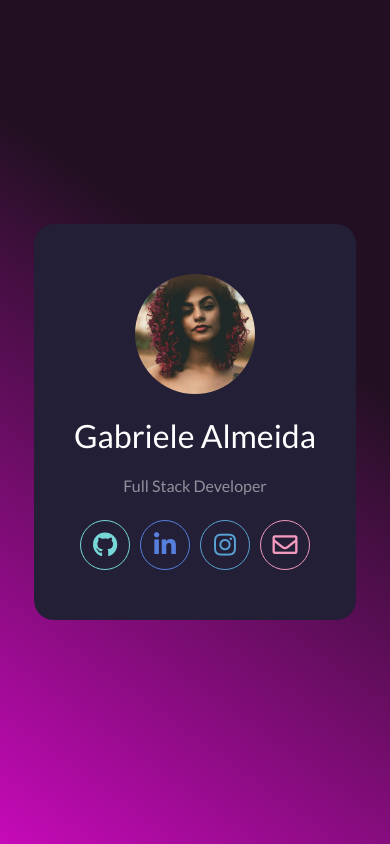
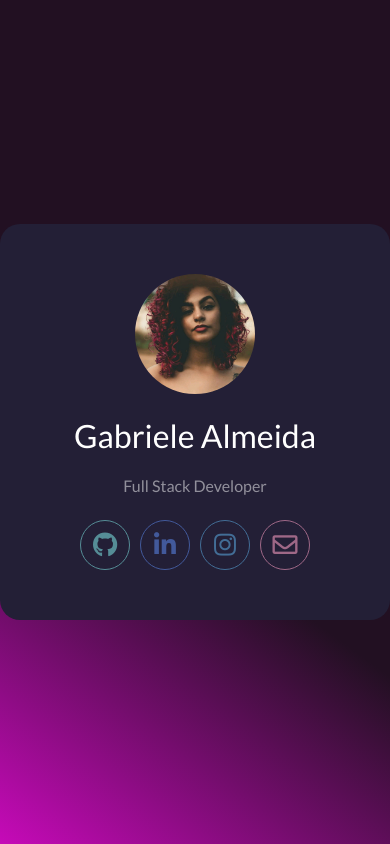
Before and after one commit to noogabe/noogabe.github.io, a PHP site: page / in a window 390 px wide. Run offline with PHP 8.4, Linux system fonts and the light colour scheme; some libraries are stand-ins or nearby versions.

Commit message:
Update style.css

```diff
--- a/style.css
+++ b/style.css
@@ -35,7 +35,7 @@ a{
     justify-content: center;
     align-items: center;
     background-color: #AFB6C9;
-    background-image: linear-gradient(36deg, rgba(198,10,184,1) 0%, rgba(34,16,34,1) 65%)
+    background-image: linear-gradient(36deg, rgba(198,10,184,1) 0%, rgba(34,16,34,1) 40%)
 }
 
 
@@ -115,14 +115,3 @@ a{
 .icon > a > i {
    font-size: 25px;
 }
-
-
-@media (max-width: 600px) {
-    .profile{
-        width: auto;
-    }
-
-    .icon{
-        opacity: 1;
-    }
-}
```
